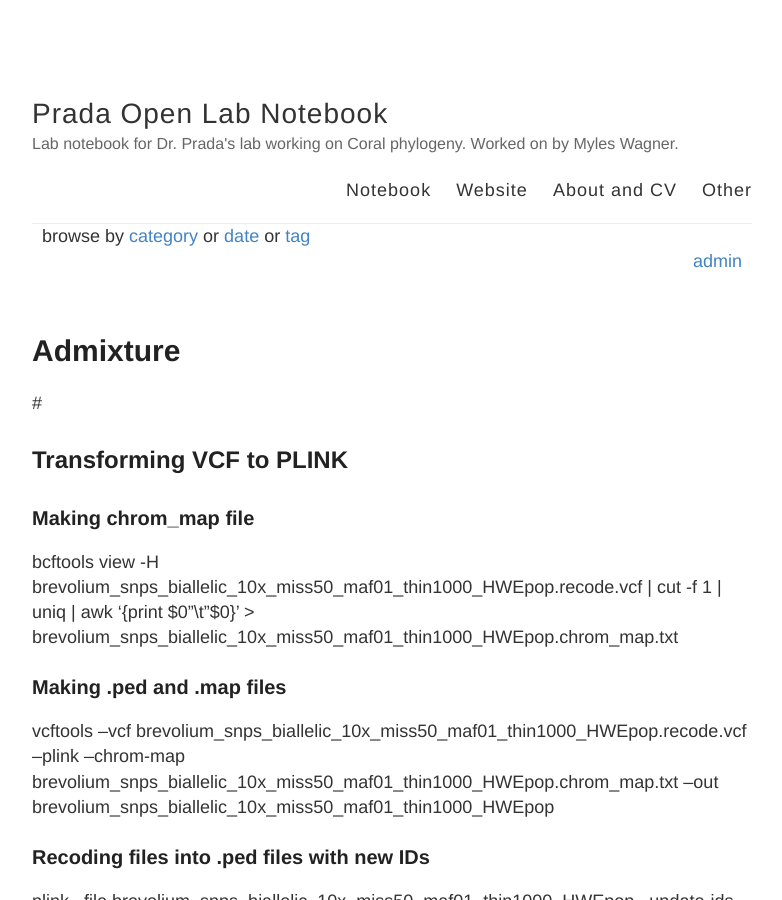
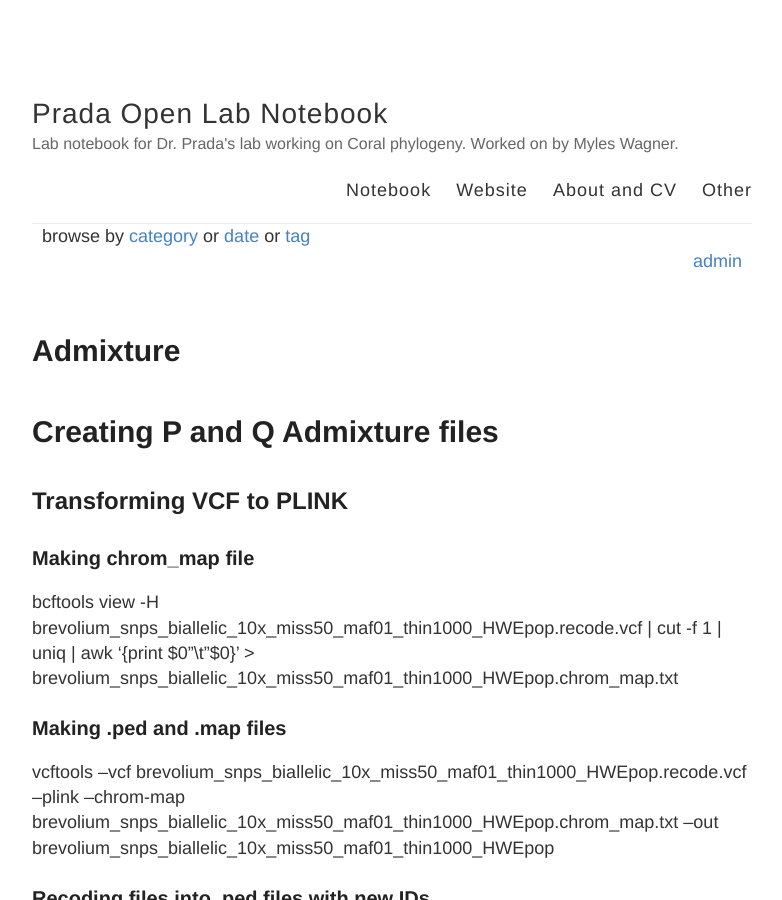
Before and after one commit to Mwags24/Brevolium_Notebook, a Jekyll site: the page built from _posts/2020-6-08-Admixture.md, in a window 1280 px wide and 900 px high. Shown: the whole window, without its empty margins (248-1030 px from the left). Built offline with Jekyll 4.4.1, drawn with Linux system fonts in a browser that asks for light colours.

Commit message:
Update 2020-6-08-Admixture.md

```diff
--- a/_posts/2020-6-08-Admixture.md
+++ b/_posts/2020-6-08-Admixture.md
@@ -6,8 +6,7 @@ tags:
 ---
 
 
-
-#
+# Creating P and Q Admixture files
 
 ## Transforming VCF to PLINK
 
```
